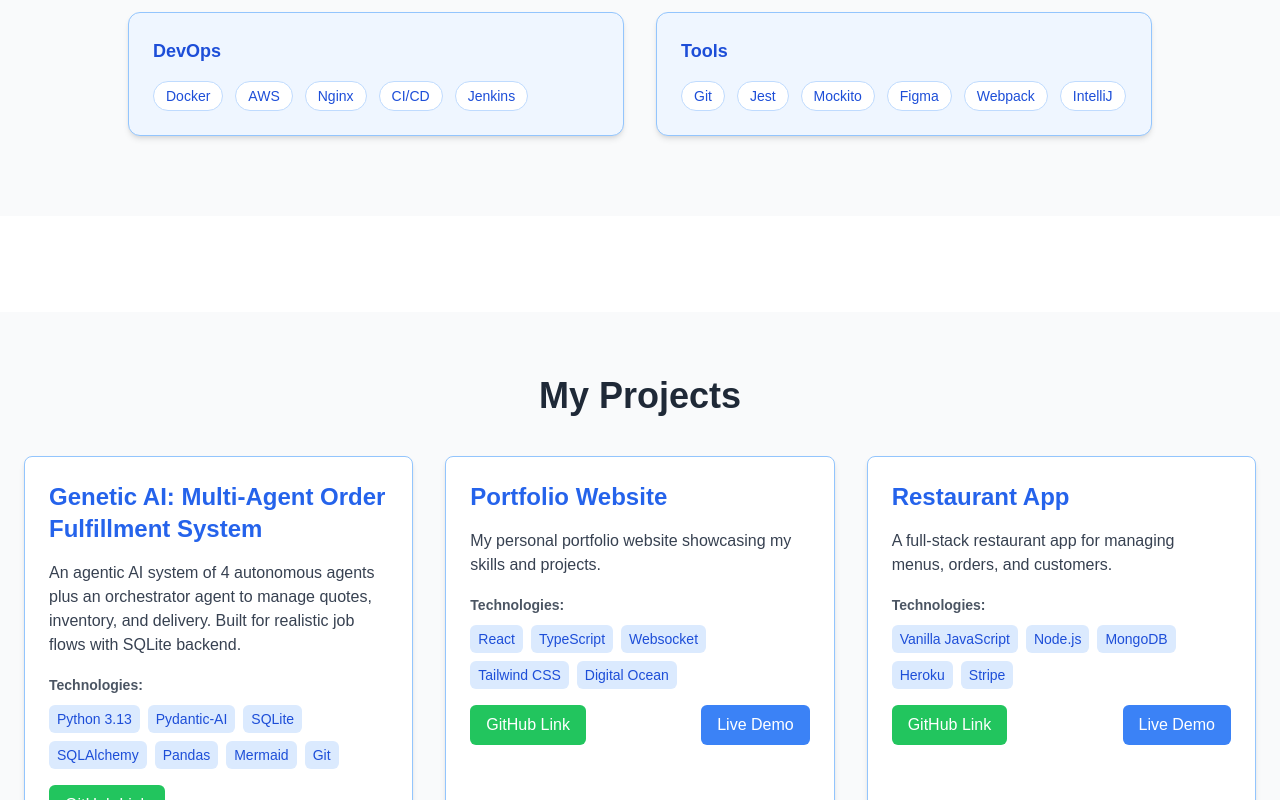
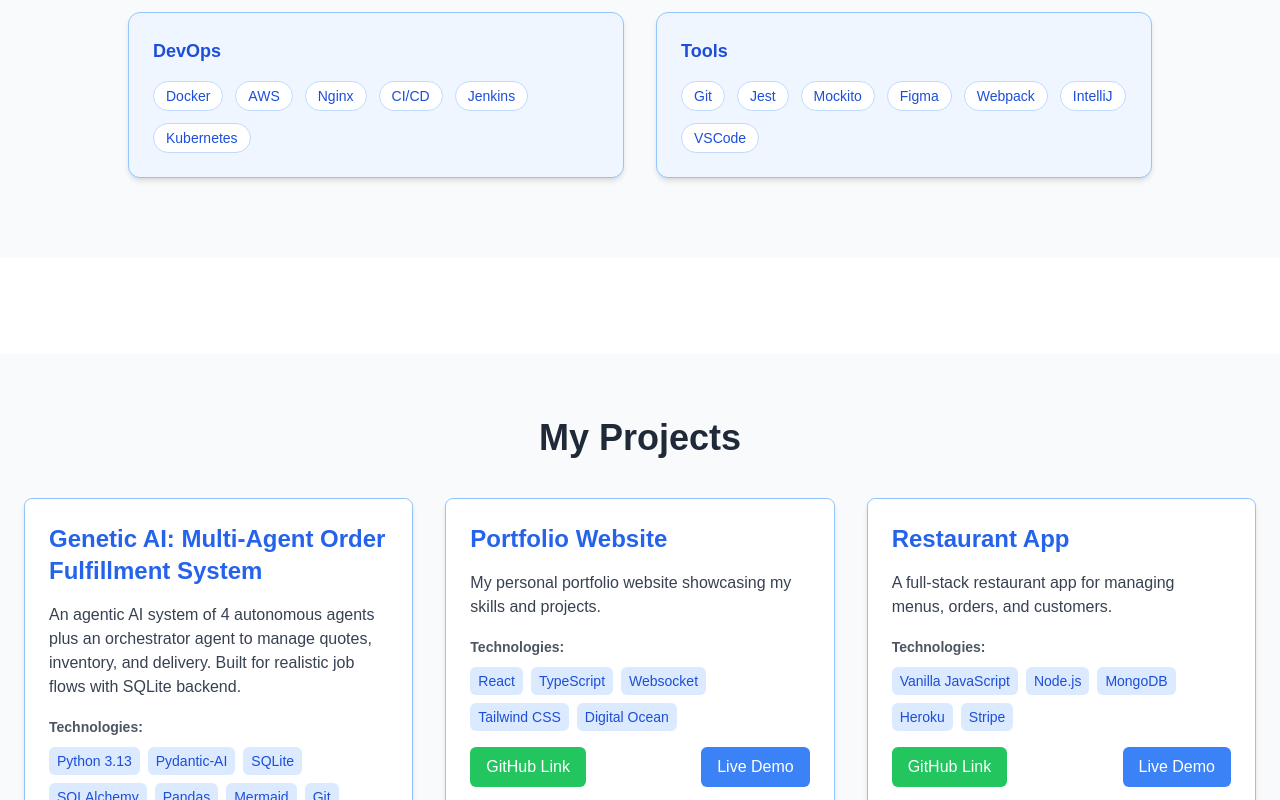
Before and after one commit to streda/personal-portfolio-production, a React (Create React App) app: page /projects in a window 1280 px wide. Shown: the part 2340-3140 px from the top of the page. Built offline with nearby package versions, Linux system fonts and the light colour scheme; no server answers.

Commit message:
Added Title link

```diff
--- a/src/components/Projects.tsx
+++ b/src/components/Projects.tsx
@@ -76,7 +76,14 @@
     className="bg-white border border-blue-300 shadow-md rounded-lg p-6 hover:shadow-lg transition-shadow"
   >
     <h2 className="text-2xl font-semibold mb-4 text-blue-600">
+      <a
+        href='{project.liveDemo}'
+        target='_blank'
+        rel="noopener noreferrer"
+        className="text-blue-600 hover:underline"
+      >
       {project.title}
+      </a>
     </h2>
     <p className="text-gray-700 mb-4">{project.description}</p>
     <div className="mb-4">
--- a/src/components/Skills.tsx
+++ b/src/components/Skills.tsx
@@ -5,8 +5,8 @@
   Frontend: ['React', 'Tailwind CSS', 'Material UI', 'Context API'],
   Backend: ['Spring Boot', 'Node.js', 'Express', 'Spring Security'],
   Database: ['PostgreSQL', 'MongoDB', 'MySQL'],
-  DevOps: ['Docker', 'AWS', 'Nginx', 'CI/CD', 'Jenkins'],
-  Tools: ['Git', 'Jest', 'Mockito', 'Figma', 'Webpack', 'IntelliJ'],
+  DevOps: ['Docker', 'AWS', 'Nginx', 'CI/CD', 'Jenkins', 'Kubernetes'],
+  Tools: ['Git', 'Jest', 'Mockito', 'Figma', 'Webpack', 'IntelliJ', 'VSCode'],
 };
 
 const Skills: React.FC = () => {
```
